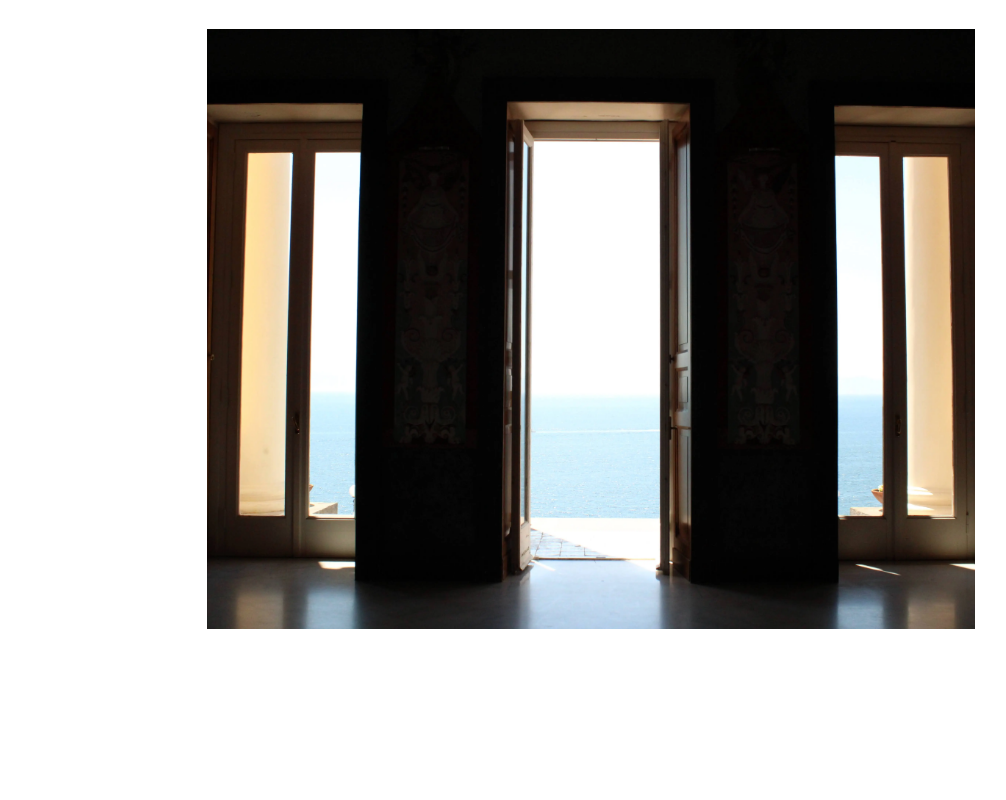
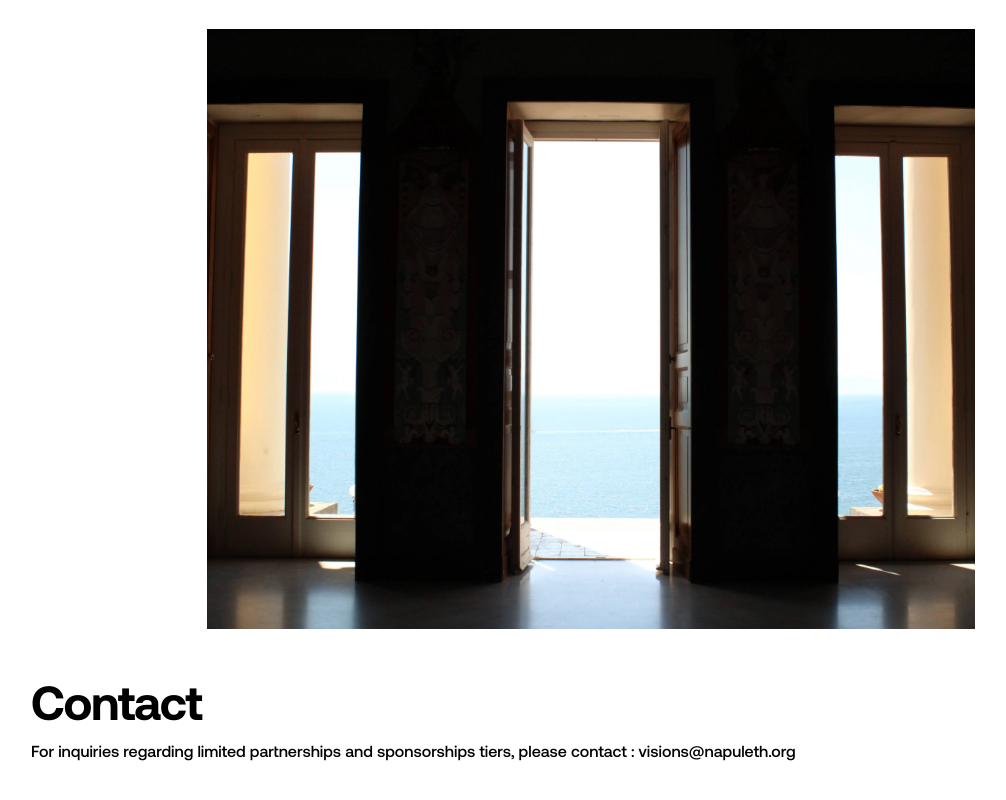
Before and after one commit to MedNewton/napuleth-visions, a Next.js app: page / in a window 1280 px wide. Shown: the part 1309-2109 px from the top of the page, without its empty margins (49-1055 px from the left). Before the commit the page ends 1970 px from the top, so only its background shows below. Built offline with nearby package versions, Linux system fonts and the light colour scheme.

Commit message:
Update page.tsx

```diff
--- a/src/app/page.tsx
+++ b/src/app/page.tsx
@@ -1,6 +1,7 @@
 
 import styles from "./index.module.css";
 import Image from "next/image";
+import Link from "next/link";
 
 import img1 from '../assets/images/image1.webp'
 import logo from '../assets/images/logo.webp'
@@ -93,7 +94,14 @@ dichotomies between physical and digital, subject and object, art and market.
 
           </div>
         </div>
-
+<div>
+          <h4 className={styles.title}>
+            Contact
+          </h4>
+          <p>
+            For inquiries regarding limited partnerships and sponsorships tiers, please contact : <Link href="mailto:visions@napuleth.org">visions@napuleth.org</Link>
+          </p>
+        </div>
 
       </div>
     </main>
```
